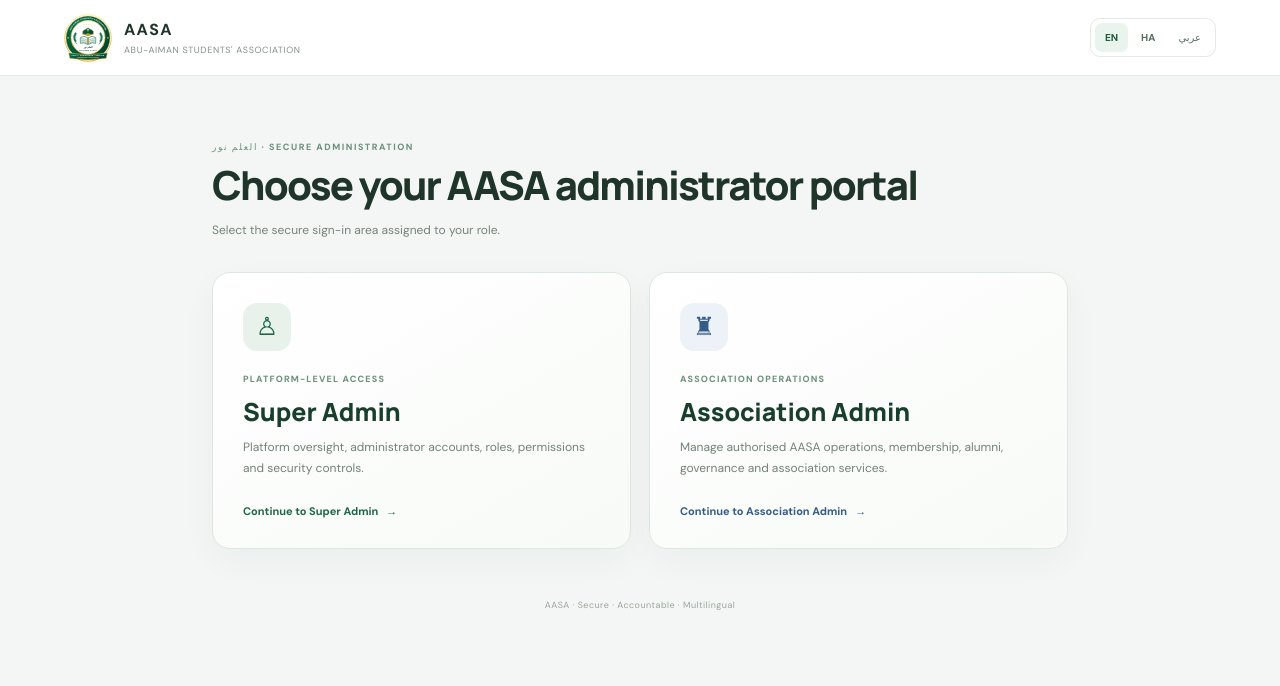
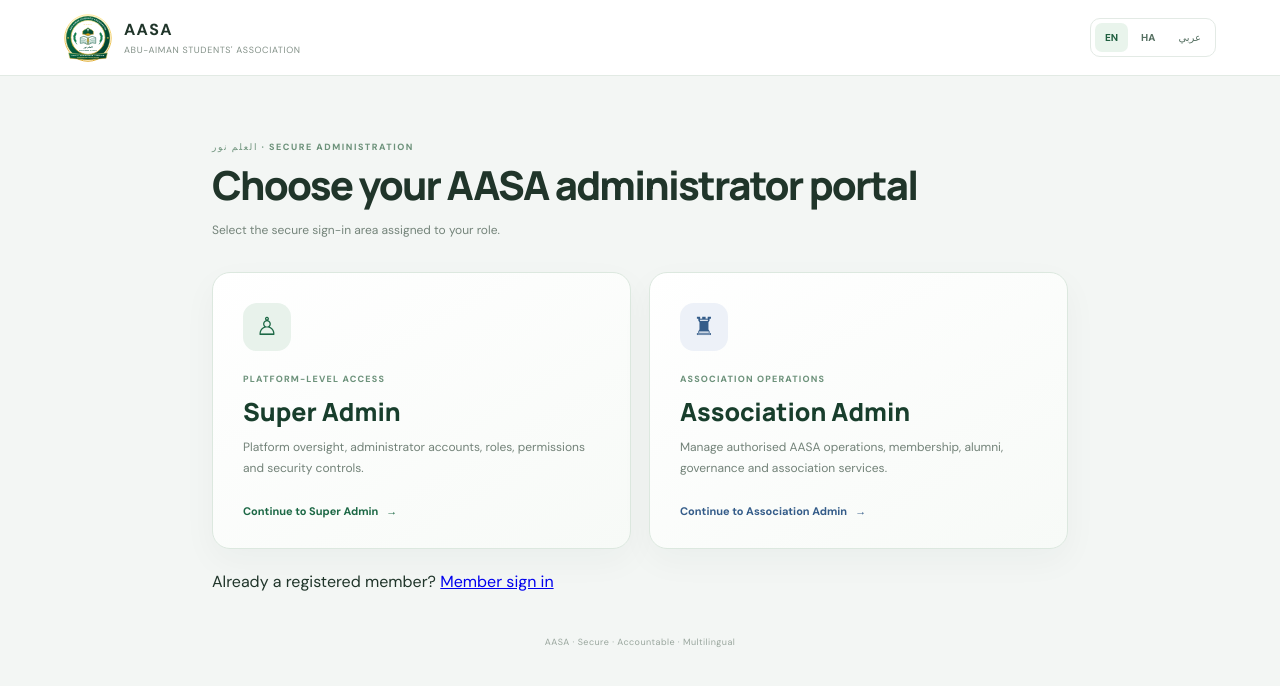
Before and after one commit to Abu-Aiman-Students-Association/AASA-Management-System, a React (Vite) app: page / in a window 1280 px wide. Shown: the top 686 px of the page. Built offline with nearby package versions, Linux system fonts and the light colour scheme; no server answers.

Commit message:
Keep member sign-in available from AASA portal selection

```diff
--- a/src/AdminPortalSelection.tsx
+++ b/src/AdminPortalSelection.tsx
@@ -15,6 +15,7 @@ const translations = {
     associationTitle: "Association Admin",
     associationText: "Manage authorised AASA operations, membership, alumni, governance and association services.",
     associationAction: "Continue to Association Admin",
+    memberPrompt: "Already a registered member?", memberAction: "Member sign in",
     footer: "AASA · Secure · Accountable · Multilingual"
   },
   ha: {
@@ -29,6 +30,7 @@ const translations = {
     associationTitle: "Association Admin",
     associationText: "Gudanar da ayyukan AASA da aka ba da izini, membobinta, tsofaffin mambobi da hidimomin ƙungiya.",
     associationAction: "Ci gaba zuwa Association Admin",
+    memberPrompt: "Kana da membobinta ta AASA?", memberAction: "Shiga a matsayin memba",
     footer: "AASA · Amintacce · Riƙon Amana · Harsuna Uku"
   },
   ar: {
@@ -43,6 +45,7 @@ const translations = {
     associationTitle: "مسؤول الجمعية",
     associationText: "إدارة عمليات AASA المصرح بها والعضوية والخريجين والحوكمة وخدمات الجمعية.",
     associationAction: "المتابعة إلى مسؤول الجمعية",
+    memberPrompt: "هل أنت عضو مسجل؟", memberAction: "دخول العضو",
     footer: "AASA · آمن · مسؤول · متعدد اللغات"
   }
 };
@@ -82,6 +85,7 @@ export default function AdminPortalSelection() {
           <strong>{copy.associationAction} <span aria-hidden="true">→</span></strong>
         </a>
       </div>
+      <p className="aasa-portal-member">{copy.memberPrompt} <a href="?portal=member">{copy.memberAction}</a></p>
       <footer>{copy.footer}</footer>
     </section>
   </main>;
```
